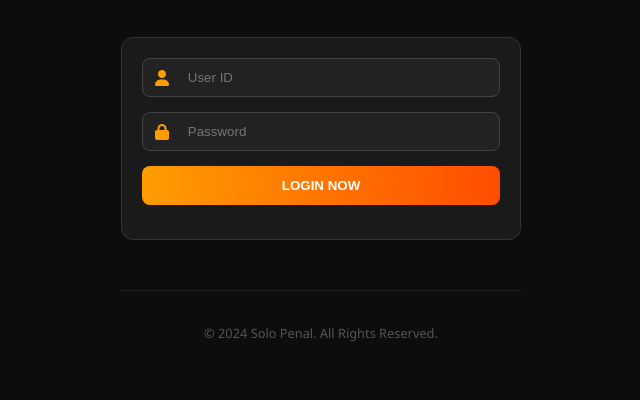
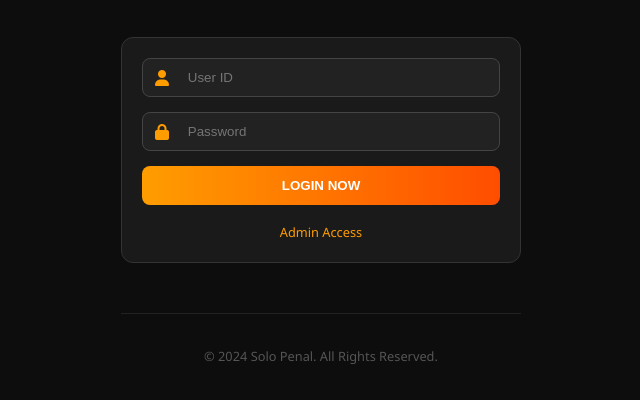
Before and after one commit to surendrakumarfzd283203-dot/solo-penal, a website: page web-panel/index.html in a window 1280 px wide. Shown: the part 176-576 px from the top of the page, without its empty margins (319-959 px from the left). Drawn offline with Linux system fonts and the light colour scheme.

Commit message:
add admin link to home page

```diff
--- a/web-panel/index.html
+++ b/web-panel/index.html
@@ -26,6 +26,9 @@
                 </div>
                 <button id="btn-login" class="btn-primary">LOGIN NOW</button>
                 <p id="login-error" class="error-text"></p>
+                <div style="text-align: center; margin-top: 15px;">
+                    <a href="admin_login.html" style="color: var(--primary-color); font-size: 0.8rem; text-decoration: none;">Admin Access</a>
+                </div>
             </div>
         </div>
 
```
